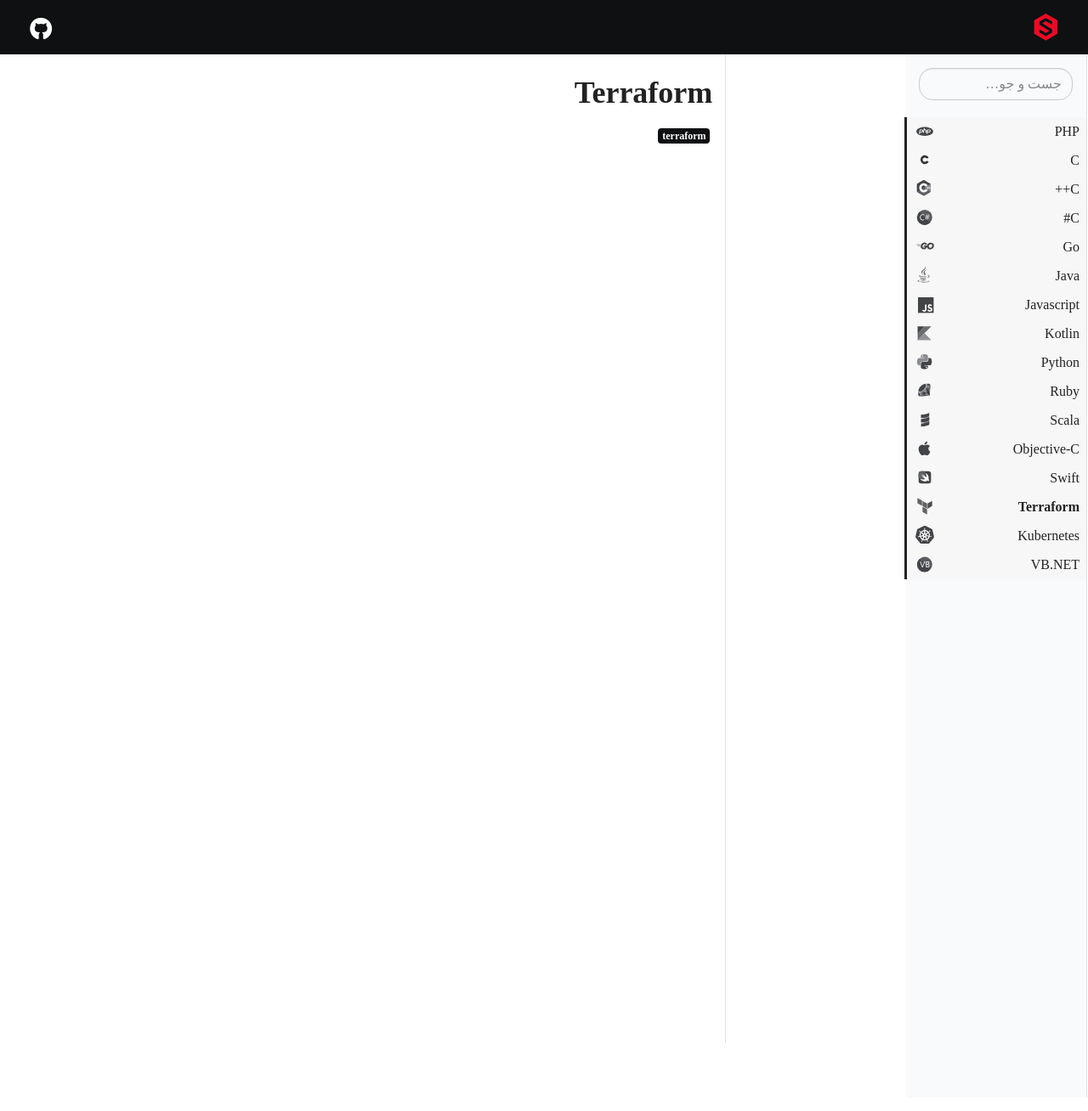
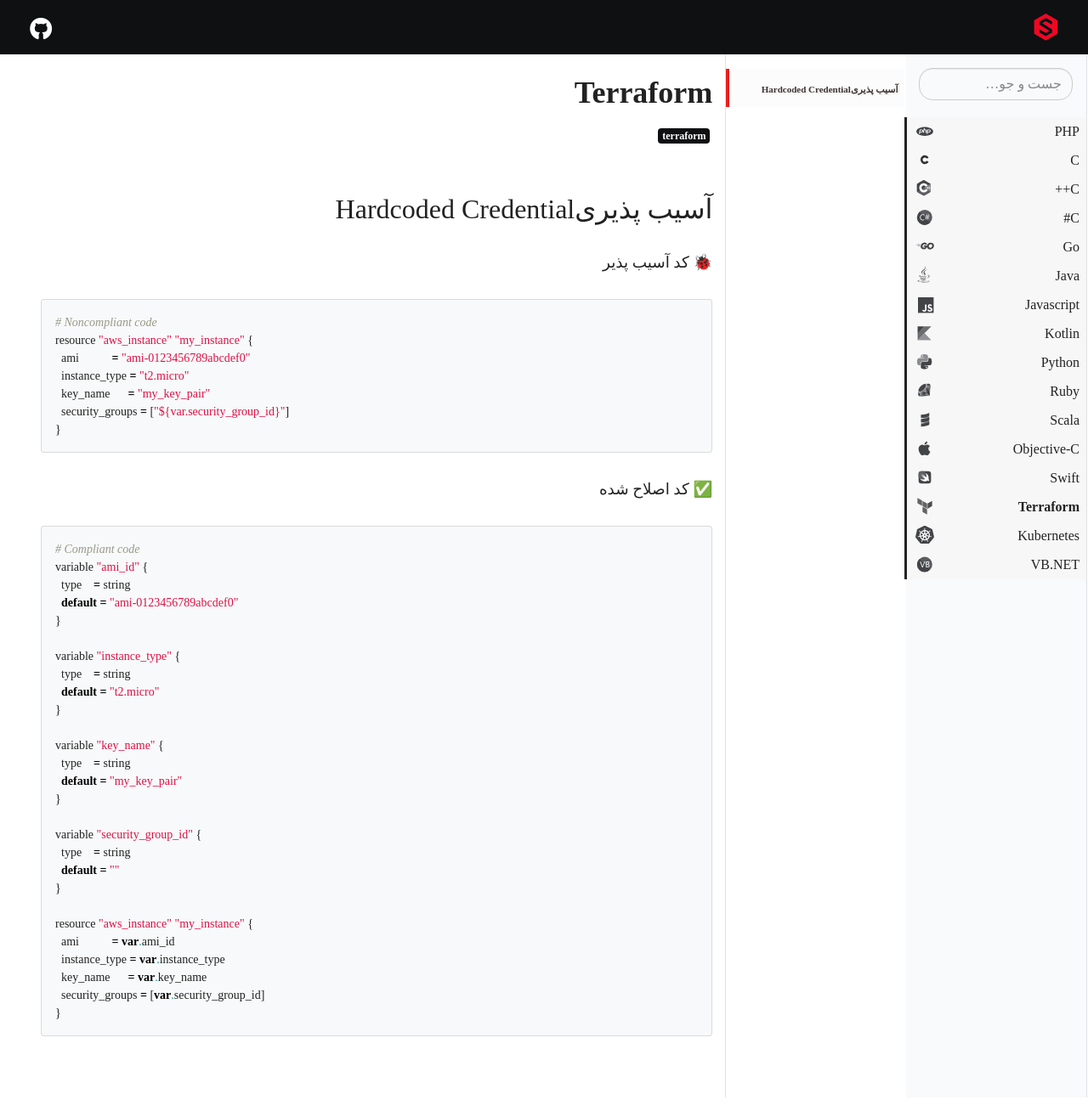
Before and after one commit to securec0ding/securec0ding.github.io, a Jekyll site: the page built from _docs/terraform.md, in a window 1280 px wide and 1308 px high. Shown: the whole window at 85% size. Built offline with Jekyll 4.4.1, drawn with Linux system fonts in a browser that asks for light colours; some web fonts are replaced.

Commit message:
Update terraform.md

```diff
--- a/_docs/terraform.md
+++ b/_docs/terraform.md
@@ -6,3 +6,58 @@ description: Terraform Vulnerabilities
 ---
 
 # Terraform
+
+
+
+
+## آسیب پذیریHardcoded Credential
+
+
+##### 🐞 کد آسیب پذیر
+
+
+{% highlight php %}
+# Noncompliant code
+resource "aws_instance" "my_instance" {
+  ami           = "ami-0123456789abcdef0"
+  instance_type = "t2.micro"
+  key_name      = "my_key_pair"
+  security_groups = ["${var.security_group_id}"]
+}
+{% endhighlight %}
+
+##### ✅ کد اصلاح شده
+
+
+
+
+
+{% highlight php %}
+# Compliant code
+variable "ami_id" {
+  type    = string
+  default = "ami-0123456789abcdef0"
+}
+
+variable "instance_type" {
+  type    = string
+  default = "t2.micro"
+}
+
+variable "key_name" {
+  type    = string
+  default = "my_key_pair"
+}
+
+variable "security_group_id" {
+  type    = string
+  default = ""
+}
+
+resource "aws_instance" "my_instance" {
+  ami           = var.ami_id
+  instance_type = var.instance_type
+  key_name      = var.key_name
+  security_groups = [var.security_group_id]
+}
+{% endhighlight %}
```
